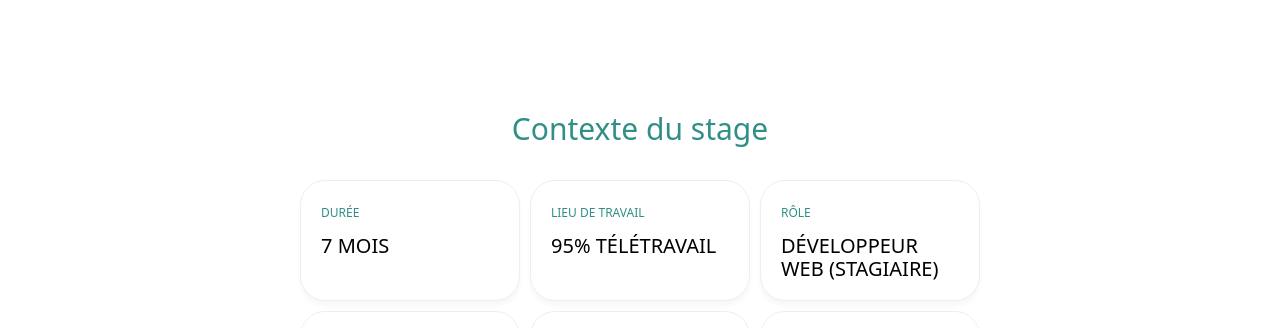
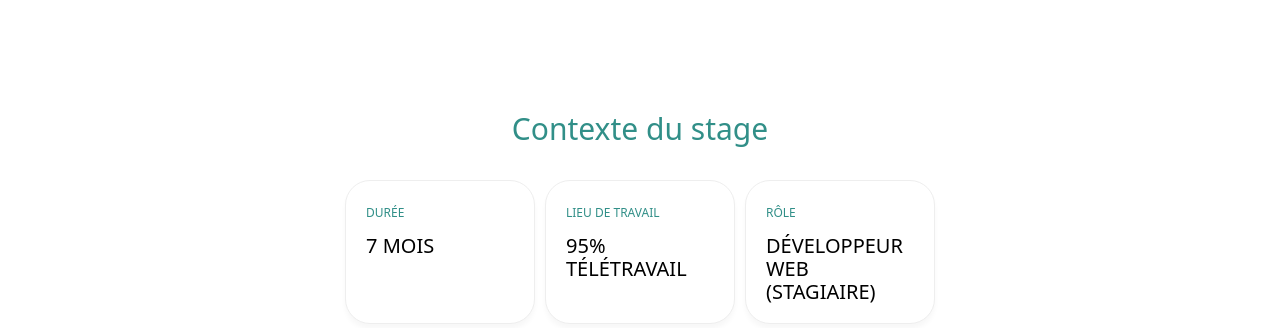
Before and after one commit to NoeFert/rapport-stage-2026, a website: page contexte.html in a window 1280 px wide. Shown: the part 799-1127 px from the top of the page. Drawn offline with Linux system fonts and the light colour scheme.

Commit message:
Reduce card-context size

```diff
--- a/css/contexte.css
+++ b/css/contexte.css
@@ -93,7 +93,7 @@ li::marker {
   flex-wrap: wrap;
   gap: 10px;
 
-  width: 220px;
+  width: 190px;
   background-color: white;
 
   font-size: 20px;
```
